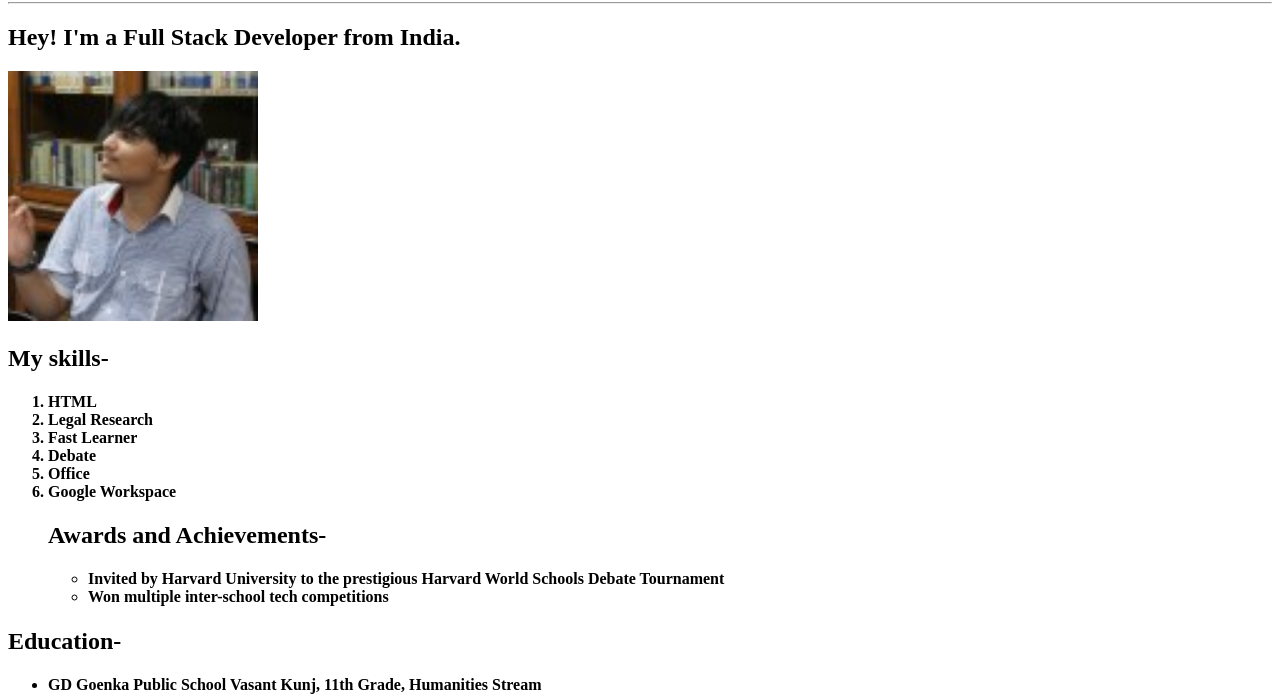
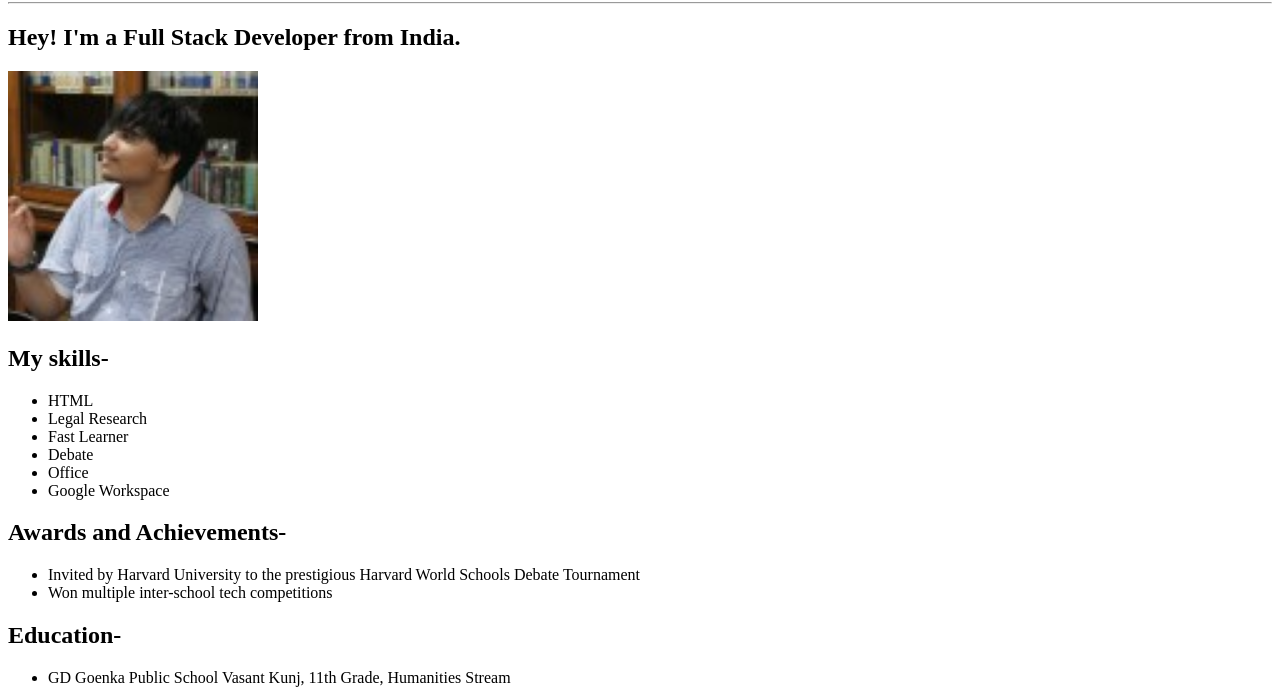
Before and after one commit to Aarush-Bhagat/html-resume, a plain HTML site: page index.html in a window 1280 px wide. Shown: the part 78-778 px from the top of the page. Drawn offline with Linux system fonts and the light colour scheme.

Commit message:
Update index.html

```diff
--- a/index.html
+++ b/index.html
@@ -11,33 +11,27 @@
     <h2>Hey! I'm a Full Stack Developer from India.</h2>
     <img src="./aarush.jpg" height="250"/>
     <h2>My skills-</h2>
-    <ol>
-       <h4><li>HTML</li>
-        <LI>Legal Research</LI>
+    <ul>
+        <li>HTML</li>
+        <li>Legal Research</li>
         <li>Fast Learner</li>
         <li>Debate</li>
         <li>Office</li>
         <li>Google Workspace</li>
-    </h4>
+    </ul>
     <h2>Awards and Achievements-</h2>
     <ul>
-        <h4>
         <li>Invited by Harvard University to the prestigious Harvard World Schools Debate Tournament</li>
         <li>Won multiple inter-school tech competitions</li>
-    </h4>
     </ul>
-
-    </ol>
     <h2>Education-</h2>
     <ul>
-    <h4><li>GD Goenka Public School Vasant Kunj, 11th Grade, Humanities Stream</li>
-    </h4>
+        <li>GD Goenka Public School Vasant Kunj, 11th Grade, Humanities Stream</li>
     </ul>
-
     <a href="https://github.com/Aarush-Bhagat"><img src="./github.png" height="200"></a>
     <p>Find me on Github</p>
     <footer>
-  <a href="aboutme.html">About me</a>
+        <a href="./aboutme.html">About me</a>
     </footer>
 </body>
 </html>
```
Lines whose indentation alone changed are shown as unchanged.
